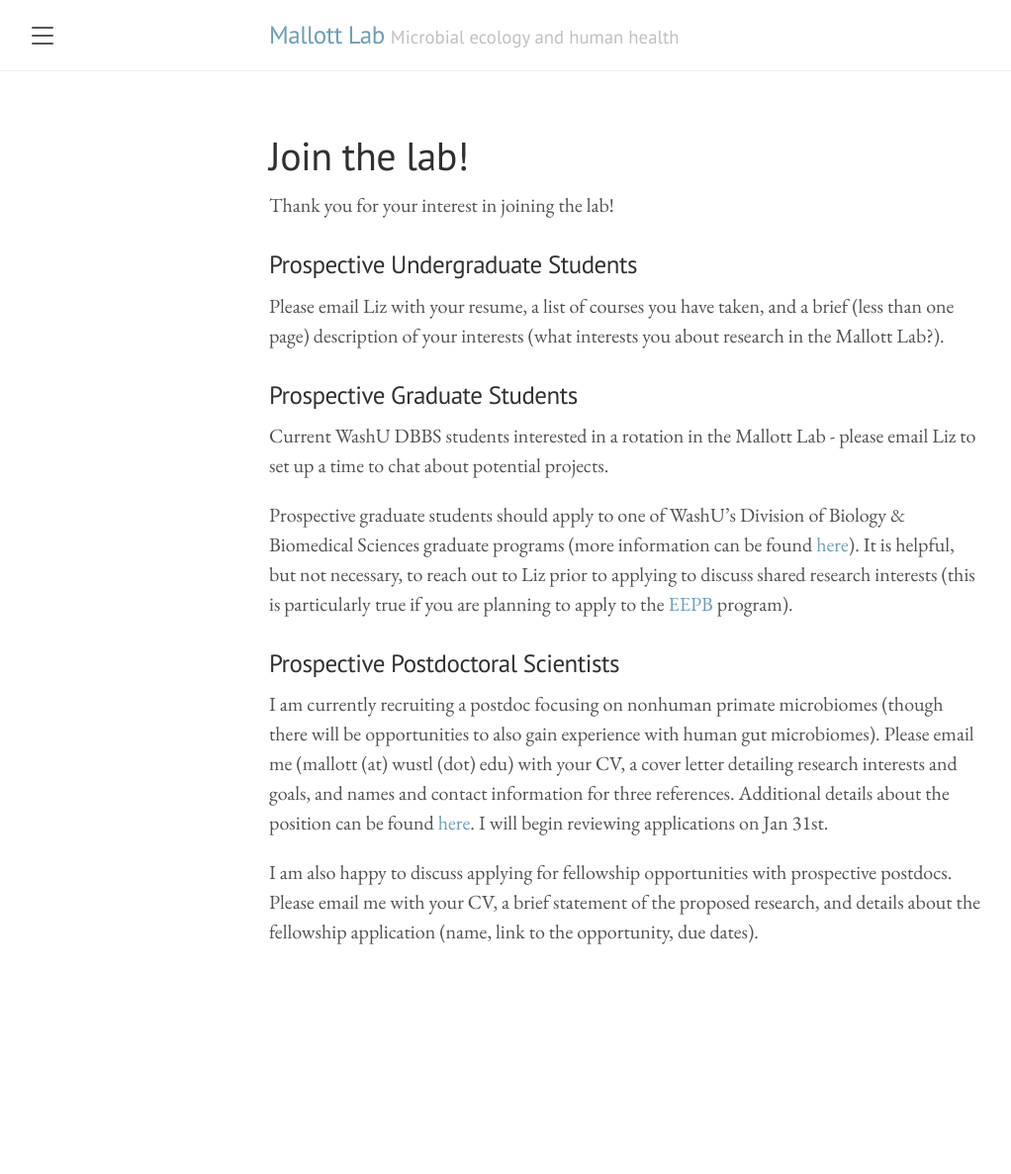
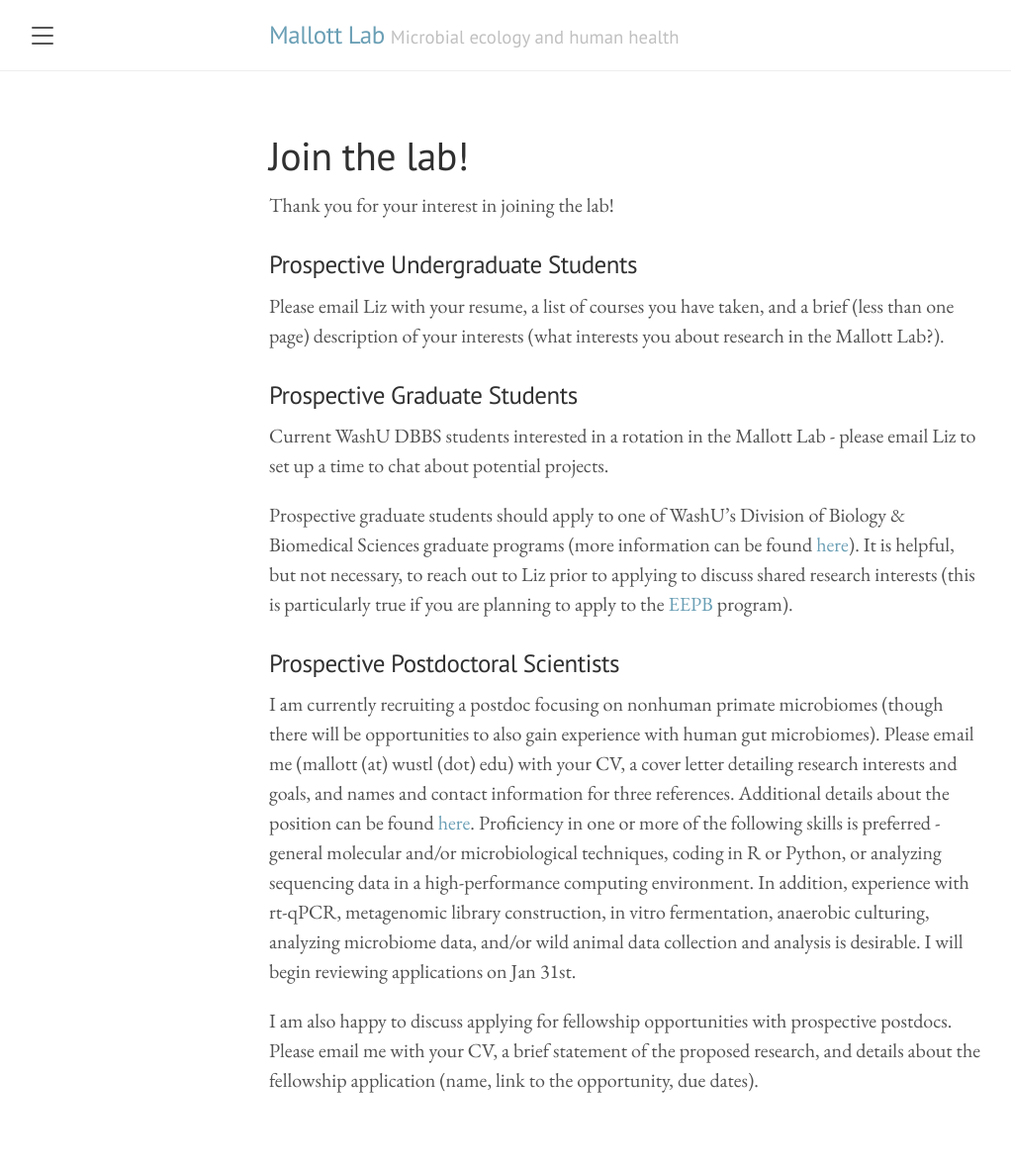
Before and after one commit to Mallott-Lab/Mallott-Lab.github.io, a Jekyll site: the page built from joining.md, in a window 1280 px wide. Shown: the whole page at 99% size, without its empty margins (8-1030 px from the left). Built offline with Jekyll 4.4.1, drawn with Linux system fonts in a browser that asks for light colours; before the commit the page ends 1036 px from its top, so only the background shows below that.

Commit message:
update job posting

```diff
--- a/joining.md
+++ b/joining.md
@@ -16,6 +16,8 @@
 
 ### Prospective Postdoctoral Scientists
 
-I am currently recruiting a postdoc focusing on nonhuman primate microbiomes (though there will be opportunities to also gain experience with human gut microbiomes). Please email me (mallott (at) wustl (dot) edu) with your CV, a cover letter detailing research interests and goals, and names and contact information for three references. Additional details about the position can be found [here](https://wustl.wd1.myworkdayjobs.com/en-US/External/details/Postdoctoral-Research-Associate---Arts---Sciences_JR71608?q=JR71608). I will begin reviewing applications on Jan 31st.
+I am currently recruiting a postdoc focusing on nonhuman primate microbiomes (though there will be opportunities to also gain experience with human gut microbiomes). Please email me (mallott (at) wustl (dot) edu) with your CV, a cover letter detailing research interests and goals, and names and contact information for three references. Additional details about the position can be found [here](https://wustl.wd1.myworkdayjobs.com/en-US/External/details/Postdoctoral-Research-Associate---Arts---Sciences_JR71608?q=JR71608).
+Proficiency in one or more of the following skills is preferred - general molecular and/or microbiological techniques, coding in R or Python, or analyzing sequencing data in a high-performance computing environment. In addition, experience with rt-qPCR, metagenomic library construction, in vitro fermentation, anaerobic culturing, analyzing microbiome data, and/or wild animal data collection and analysis is desirable.
+I will begin reviewing applications on Jan 31st.
 
 I am also happy to discuss applying for fellowship opportunities with prospective postdocs. Please email me with your CV, a brief statement of the proposed research, and details about the fellowship application (name, link to the opportunity, due dates).
```
